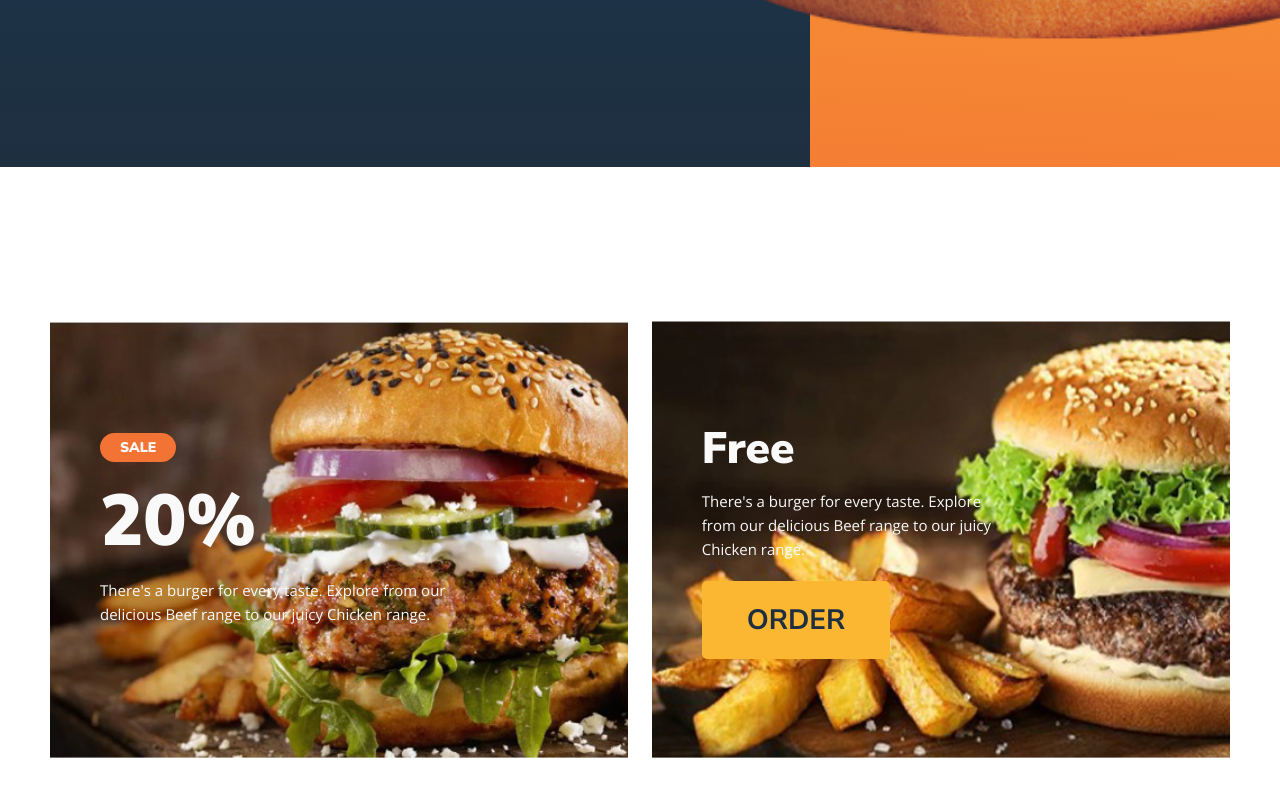
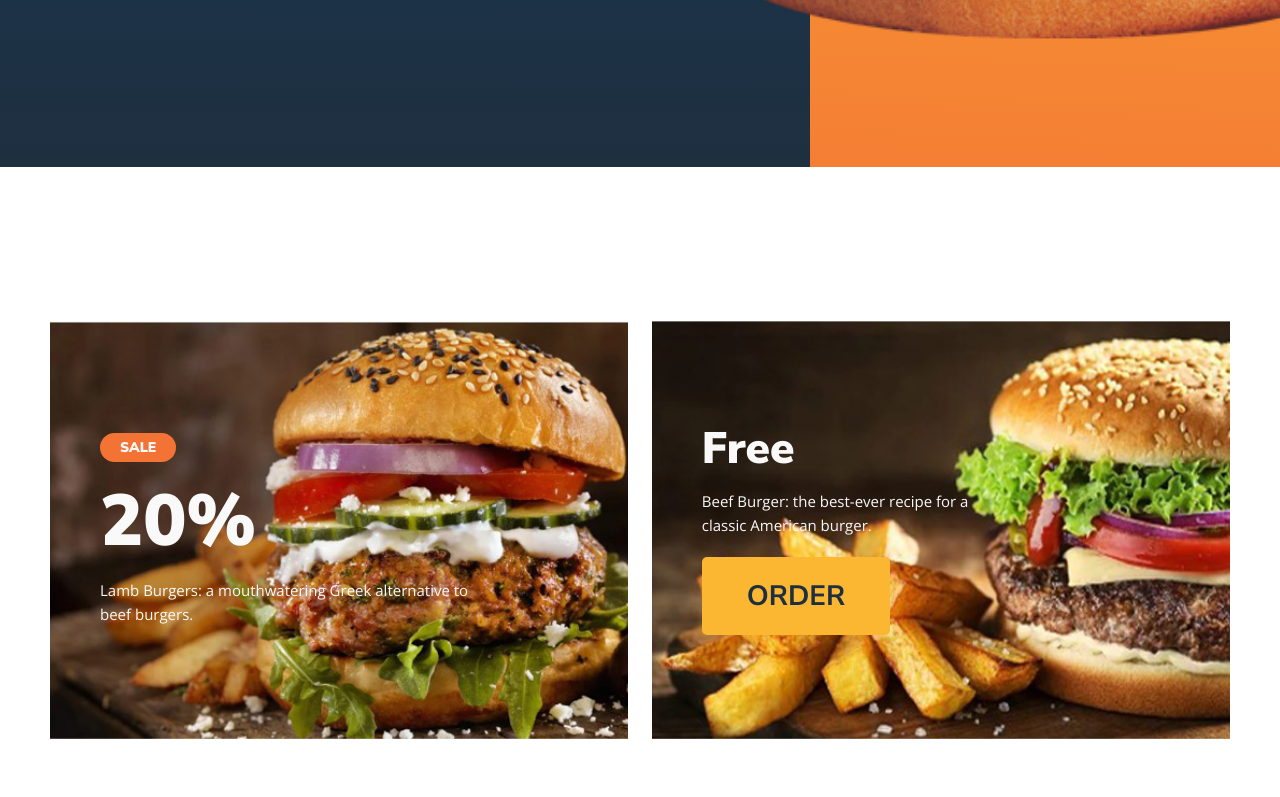
Before and after one commit to Spargova/First, a plain HTML site: page index.html in a window 1280 px wide. Shown: the part 666-1463 px from the top of the page. Drawn offline with nearby package versions, Linux system fonts and the light colour scheme.

Commit message:
Update index.html

```diff
--- a/index.html
+++ b/index.html
@@ -35,11 +35,11 @@
                 <div class="promo-left">
                     <p class="sale"> sale</p>
                     <p class="cost"> 20%</p>
-                    <p class="description"> There's a burger for every taste. Explore from our delicious Beef range to our juicy Chicken range.</p>
+                    <p class="description"> Lamb Burgers: a mouthwatering Greek alternative to beef burgers.</p>
                 </div>
                 <div class="promo-right">
                     <p class="free"> free</p>
-                    <p class="description">  There's a burger for every taste. Explore from our delicious Beef range to our juicy Chicken range.</p>
+                    <p class="description">  Beef Burger: the best-ever recipe for a classic American burger.</p>
                     <a href="#">order</a>
 
                 </div>
```
